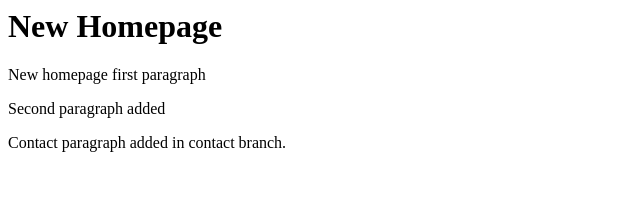
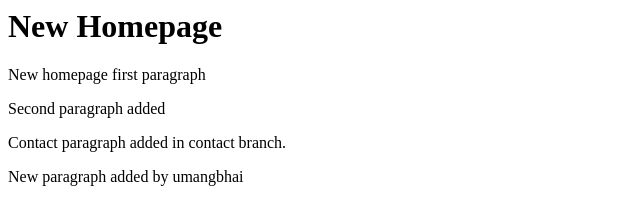
Before and after one commit to vimalpatel87/GitLearn, a plain HTML site: page index.html in a window 1280 px wide. Shown: the whole page, without its empty margins (0-640 px from the left). Drawn offline with Linux system fonts and the light colour scheme.

Commit message:
new paragraph added by umangbhai
new paragraph added by umangbhai

```diff
--- a/index.html
+++ b/index.html
@@ -6,5 +6,6 @@
 <p>New homepage first paragraph</p>
   <p>Second paragraph added</p>
   <p>Contact paragraph added in contact branch.</p>
+  <p>New paragraph added by umangbhai</p>
 </body>
 </html>
```
